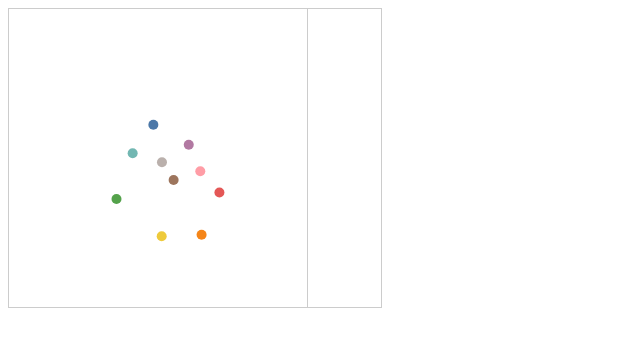
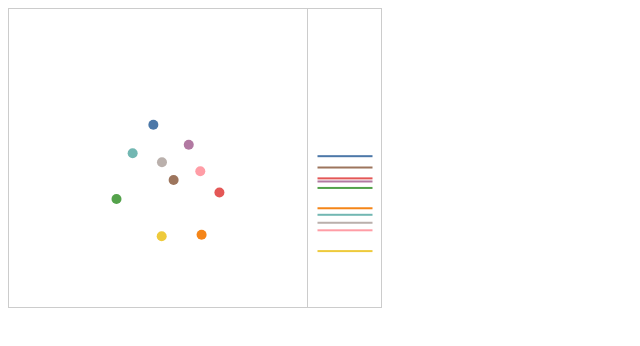
Before and after one commit to yuqianma/color-lab, a Svelte app: page / in a window 1280 px wide. Shown: the top 346 px of the page, without its empty margins (0-640 px from the left). Built offline with nearby package versions, Linux system fonts and the light colour scheme.

Commit message:
add z axis colors

```diff
--- a/src/Axes.svelte
+++ b/src/Axes.svelte
@@ -1,6 +1,7 @@
 <script>
 import { scaleLinear } from 'd3-scale';
 import { lab } from 'd3-color';
+import { pannable } from './utils/pannable.js';
 
 const PALETTE = `#4c78a8
 #f58518
@@ -30,7 +31,7 @@ const contentOffset = borderWidth / 2;
 
 export let xDomain = [-128, 128];
 export let yDomain = [-128, 128];
-export let zDomain = [0, 100]
+export let zDomain = [0, 100];
 
 $: range = [padding, boxSize - padding];
 
@@ -38,14 +39,31 @@ $: xScale = scaleLinear(xDomain, range);
 $: yScale = scaleLinear(yDomain, range);
 
 $: zScale = scaleLinear(zDomain, range);
+
+function handlePanStart(e) {
+  console.log(e);
+}
+
+function handlePanMove(e) {
+  console.log(e);
+}
+
+function handlePanEnd(e) {
+  console.log(e);
+}
 </script>
 
 <svg width={boxSize + sideSize} height={boxSize}>
   <g transform="translate({contentOffset}, {contentOffset})">
-    <rect width={boxSize - borderWidth} height={boxSize - borderWidth} />
+    <rect class="border" width={boxSize - borderWidth} height={boxSize - borderWidth} />
     <g>
       {#each colors as color, idx}
         <circle
+          use:pannable
+          on:panstart={handlePanStart}
+          on:panmove={handlePanMove}
+          on:panend={handlePanEnd}
+          class="pannable"
           cx={xScale(getters.x(color))}
           cy={yScale(getters.y(color))}
           r=5
@@ -55,7 +73,23 @@ $: zScale = scaleLinear(zDomain, range);
     </g>
   </g>
   <g transform="translate({boxSize - contentOffset}, {contentOffset})">
-    <rect width={sideSize - borderWidth} height={boxSize - borderWidth} />
+    <rect class="border" width={sideSize - borderWidth} height={boxSize - borderWidth} />
+    <g>
+      {#each colors as color, idx}
+        <rect
+          use:pannable
+          on:panstart={handlePanStart}
+          on:panmove={handlePanMove}
+          on:panend={handlePanEnd}
+          class="pannable"
+          x={padding}
+          y={zScale(getters.z(color))}
+          width={sideSize - padding * 2}
+          height=2
+          fill={toCssColor(color)}
+        />
+      {/each}
+    </g>
   </g>
 </svg>
 
@@ -64,8 +98,12 @@ svg {
   color: #ccc;
 }
 
-rect {
+.border {
   stroke: currentColor;
   fill: none;
 }
+
+.pannable {
+  cursor: pointer;
+}
 </style>
--- /dev/null
+++ b/src/utils/pannable.js
@@ -0,0 +1,47 @@
+export function pannable(node) {
+	let x;
+	let y;
+
+	function handleMousedown(event) {
+		x = event.clientX;
+		y = event.clientY;
+
+		node.dispatchEvent(new CustomEvent('panstart', {
+			detail: { x, y }
+		}));
+
+		window.addEventListener('mousemove', handleMousemove);
+		window.addEventListener('mouseup', handleMouseup);
+	}
+
+	function handleMousemove(event) {
+		const dx = event.clientX - x;
+		const dy = event.clientY - y;
+		x = event.clientX;
+		y = event.clientY;
+
+		node.dispatchEvent(new CustomEvent('panmove', {
+			detail: { x, y, dx, dy }
+		}));
+	}
+
+	function handleMouseup(event) {
+		x = event.clientX;
+		y = event.clientY;
+
+		node.dispatchEvent(new CustomEvent('panend', {
+			detail: { x, y }
+		}));
+
+		window.removeEventListener('mousemove', handleMousemove);
+		window.removeEventListener('mouseup', handleMouseup);
+	}
+
+	node.addEventListener('mousedown', handleMousedown);
+
+	return {
+		destroy() {
+			node.removeEventListener('mousedown', handleMousedown);
+		}
+	};
+}
```
